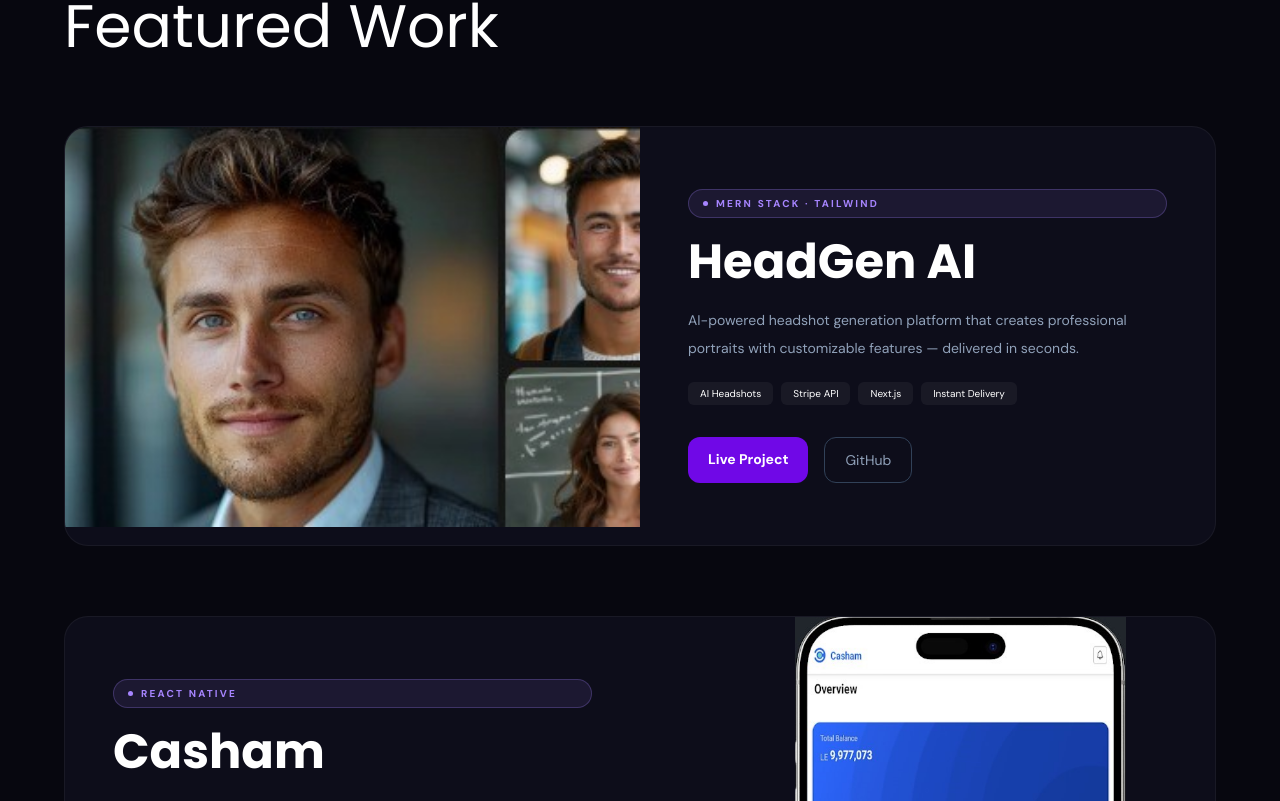
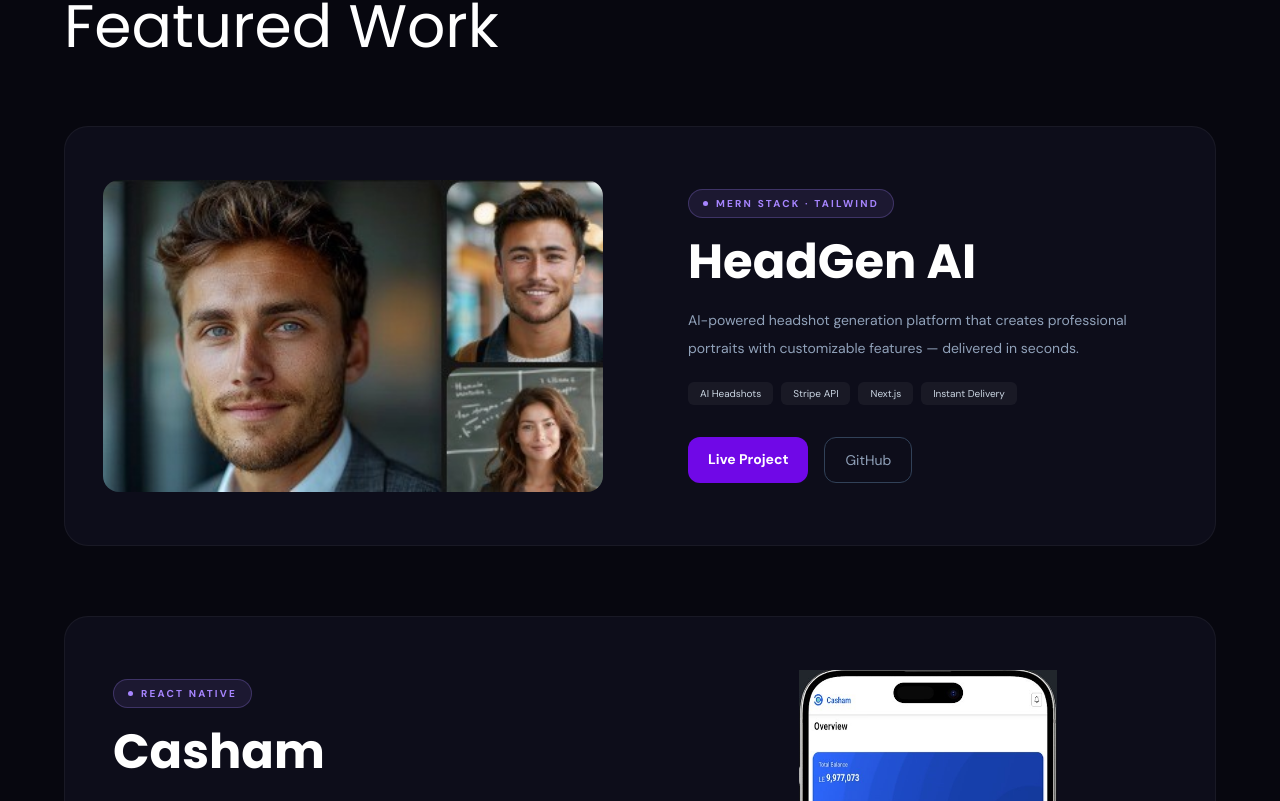
Before and after one commit to devsharma2208/latest_portfoio, a Next.js app: page /works in a window 1280 px wide. Shown: the part 999-1800 px from the top of the page. Built offline with nearby package versions, Linux system fonts and the light colour scheme.

Commit message:
updated ui today

```diff
--- a/src/app/works/page.jsx
+++ b/src/app/works/page.jsx
@@ -127,7 +127,7 @@
         ease: [0.16, 1, 0.3, 1],
         delay: index * 0.1,
       }}
-      className="relative grid md:grid-cols-2 rounded-3xl overflow-hidden border border-white/5 bg-[#0d0d1a] min-h-[420px]"
+      className="relative grid grid-cols-1 md:grid-cols-2 rounded-3xl overflow-hidden border border-white/5 bg-[#0d0d1a] min-h-[420px] items-center p-6 md:p-0 gap-6 md:gap-0"
     >
       {entered && (
         <div
@@ -140,15 +140,18 @@
         />
       )}
 
+      {/* Image Side */}
       <div
-        className={`relative overflow-hidden ${isEven ? "order-1" : "order-2"}`}
+        className={`relative w-full h-full flex items-center justify-center p-4 md:p-8 ${
+          isEven ? "md:order-1 order-1" : "md:order-2 order-1"
+        }`}
       >
         <div
-          className={`w-[40rem] h-[25rem] transition-transform duration-700 ${
-            entered ? "scale-105" : "scale-100"
+          className={`w-full max-w-[500px] aspect-[16/10] rounded-2xl transition-transform duration-700 mx-auto ${
+            entered ? "scale-[1.03]" : "scale-100"
           } ${
             ["Casham", "3B Profiles"].includes(project.title)
-              ? "bg-contain p-10"
+              ? "bg-contain"
               : "bg-cover"
           } bg-center bg-no-repeat`}
           style={{
@@ -159,15 +162,18 @@
         />
       </div>
 
+      {/* Content Side */}
       <div
-        className={`p-8 md:p-12 flex flex-col justify-center ${
-          isEven ? "order-2" : "order-1"
+        className={`p-4 md:p-12 flex flex-col justify-center ${
+          isEven ? "md:order-2 order-2" : "md:order-1 order-2"
         }`}
       >
-        <SectionLabel>{project.tech}</SectionLabel>
+        <div className="self-start">
+          <SectionLabel>{project.tech}</SectionLabel>
+        </div>
 
         <h2
-          className={`text-5xl font-bold font-[Bebas_Neue] my-5 transition-colors duration-300 ${
+          className={`text-4xl md:text-5xl font-bold font-[Bebas_Neue] my-4 md:my-5 transition-colors duration-300 ${
             entered ? "text-violet-200" : "text-white"
           }`}
         >
@@ -182,7 +188,7 @@
           {project.features.map((f) => (
             <span
               key={f}
-              className="text-[10px] bg-white/5 px-3 py-1 rounded-md"
+              className="text-[10px] bg-white/5 px-3 py-1 rounded-md text-slate-300"
             >
               {f}
             </span>
@@ -303,7 +309,6 @@
   });
 
   const heroY = useTransform(scrollYProgress, [0, 1], ["0%", "30%"]);
-
   const heroOpacity = useTransform(scrollYProgress, [0, 0.6], [1, 0]);
 
   const featured = [
@@ -487,7 +492,6 @@
         <section className="max-w-[1200px] mx-auto my-24 px-6 grid gap-[70px]">
           <div>
             <SectionLabel>Premium Apps</SectionLabel>
-
             <h2 className="font-[Bebas_Neue] text-6xl mt-3">Featured Work</h2>
           </div>
 
@@ -500,7 +504,6 @@
         <section className="max-w-[1200px] mx-auto my-24 px-6">
           <div className="mb-10">
             <SectionLabel>The Archive</SectionLabel>
-
             <h2 className="font-[Bebas_Neue] text-5xl mt-3">More Projects</h2>
           </div>
 
@@ -515,7 +518,7 @@
         <section className="text-center py-40 px-6 relative overflow-hidden">
           <div className="absolute bottom-0 left-1/2 -translate-x-1/2 w-[80%] h-[300px] bg-[radial-gradient(ellipse,rgba(124,58,237,0.05)_0%,transparent_70%)] z-0" />
 
-          <h2 className="font-[Bebas_Neue] text-7xl relative z-[1]">
+          <h2 className="font-[Bebas_Neue] text-5xl relative z-[1]">
             Let's Build Something Great
           </h2>
 
```
